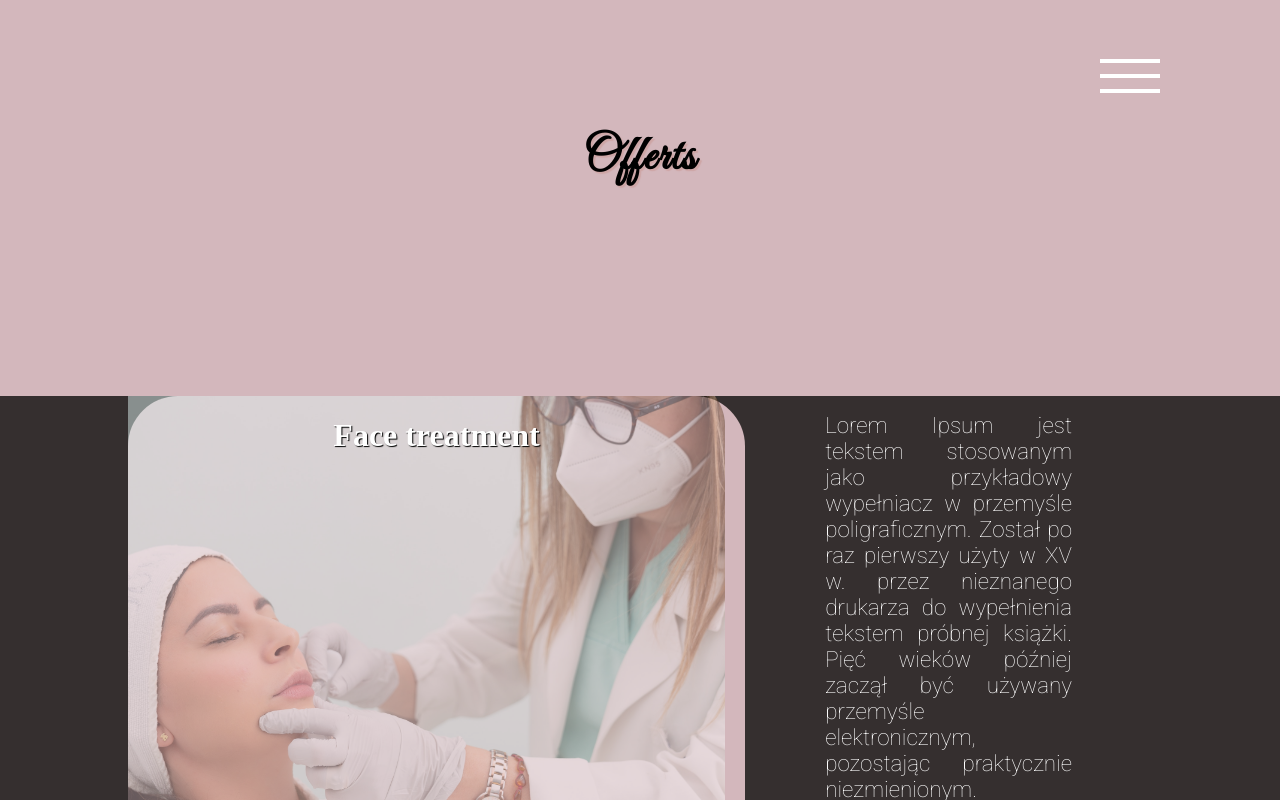
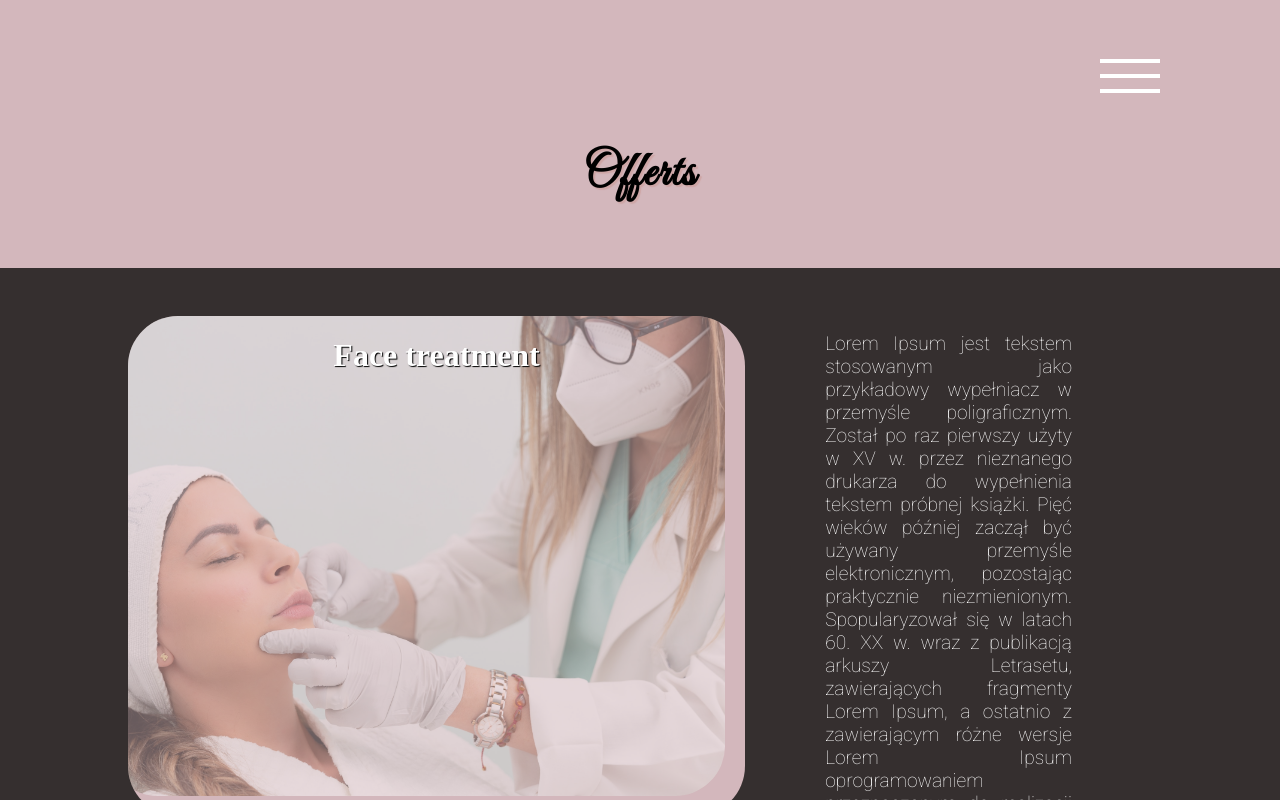
Before and after one commit to amelangad/beauty_salon, a React (Vite) app: page /treatments in a window 1280 px wide. Shown: the top 800 px of the page. Built offline with nearby package versions, Linux system fonts and the light colour scheme.

Commit message:
change box overflow

```diff
--- a/src/styles/treatments.css
+++ b/src/styles/treatments.css
@@ -4,7 +4,6 @@
 
 .treatment__wrapper {
     width: 100%;
-    height: auto;
     display: flex;
     flex-direction: column;
     justify-content: center;
@@ -24,21 +23,23 @@
     text-shadow: 2px 2px 1px black;
     background-color: rgb(211, 183, 188);
     animation: changeColor 5s ease infinite;
-    margin: 0 0 10rem 0;
+    margin:  1rem 0;
     z-index: 1;
 }
 
 .treatments__box {
+    margin: 3rem 0;
     width: 100%;
-    max-height: 500px;
+    height: max-content;
     display: flex;
     flex-direction: column;
-    overflow: hidden;
+
 }
 
 .treatments__image--wrapper {
     background-color: rgb(211, 183, 188);
     width: 100%;
+    max-height: 500px;
     cursor: pointer;
     display: flex;
     justify-content: center;
@@ -100,24 +101,31 @@
 @media (min-width: 758px) {
     .treatments__box {
         width: 80%;
+        overflow: hidden;
+    }
+    .treatments__image--wrapper{
+        max-height: 500px;
+
     }
 }
 
 @media (min-width: 1250px) {
     .treatments__box {
         flex-direction: row;
+        overflow: hidden;
     }
 
     .treatments__text {
         width: 40%;
         padding: 1rem 5rem;
         margin: 0 auto;
-        font-size: 1.4rem;
+        font-size: 1.2rem;
 
     }
 
     .treatments__image--wrapper {
         border-radius: 50px;
+        overflow: hidden;
     }
 
     .treatments__image {
```
